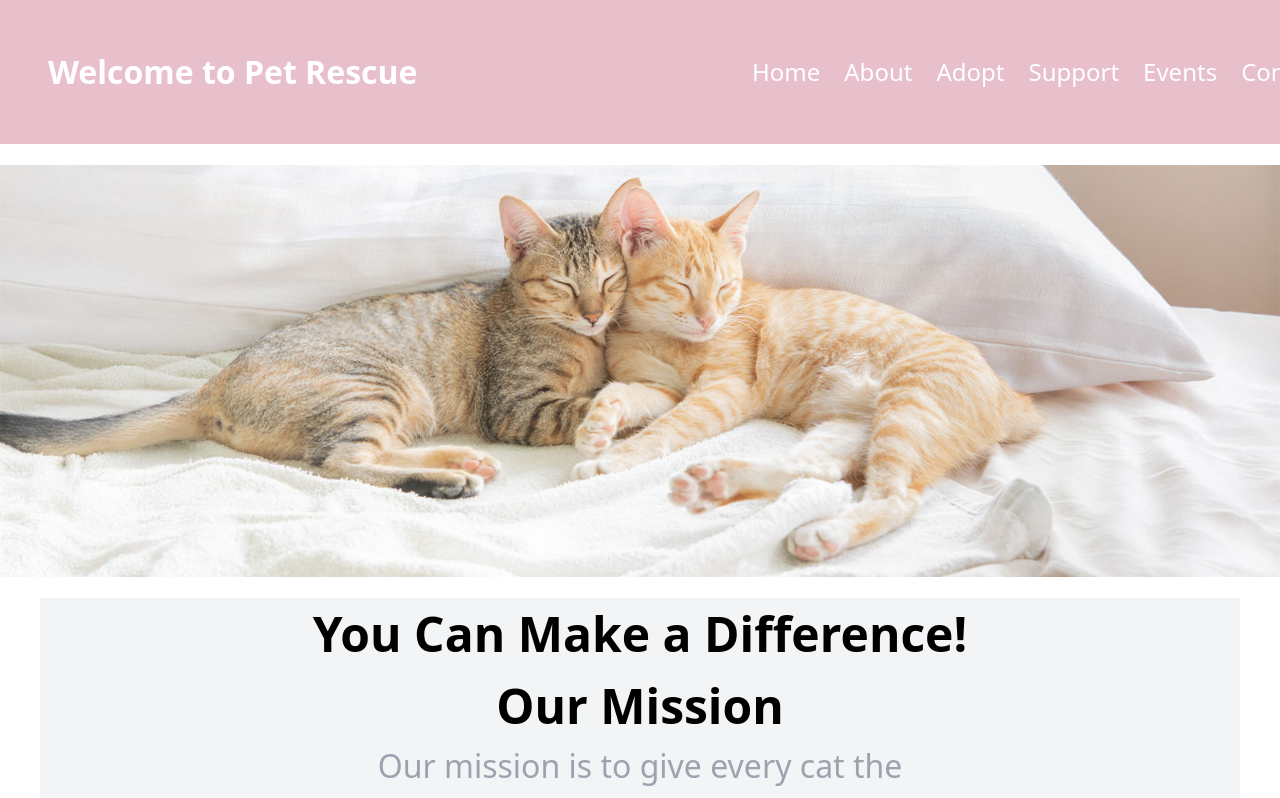
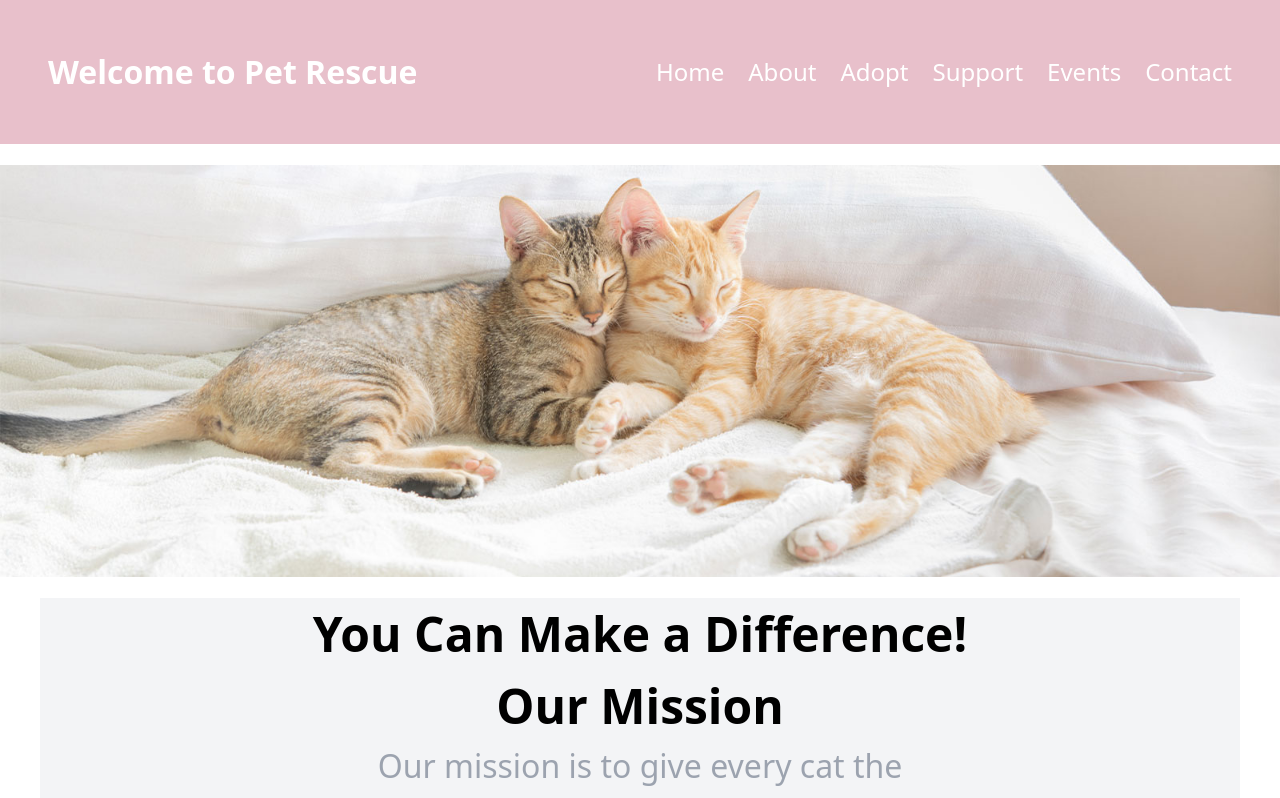
Before and after one commit to J-JLucas/pet-rescue, a React (Vite) app in the folder frontend/: page / in a window 1280 px wide. Shown: the top 798 px of the page. Built offline with nearby package versions, Linux system fonts and the light colour scheme.

Commit message:
fixed bug in header where nav menu was partially off screen

```diff
--- a/frontend/src/components/Header.css
+++ b/frontend/src/components/Header.css
@@ -5,7 +5,7 @@
   position: fixed;
   top: 0;
   left: 0;
-  width: 100%;
+  right: 0;
   z-index: 1000;
   background-color: #e8c0cb;
   color: white;
```
